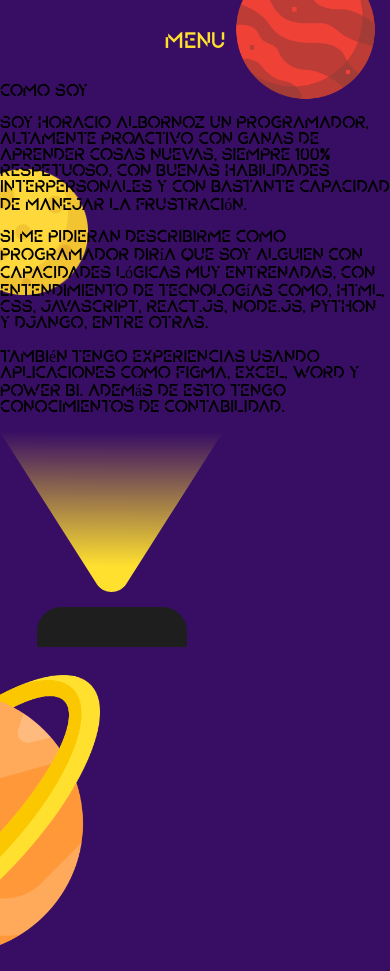
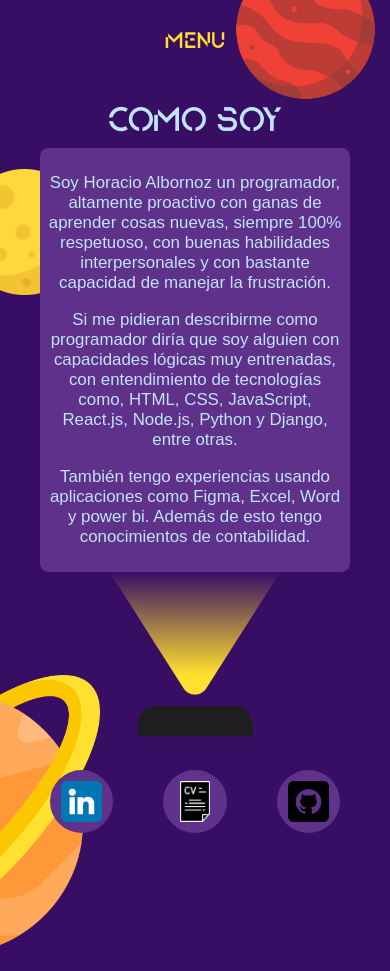
Before and after one commit to horacio-a/MiPorfolio, a Django app: page /space/quiensoy/ in a window 390 px wide. Run offline with Django 4.2, Linux system fonts and the light colour scheme.

Commit message:
pagina como soy resposive

```diff
--- a/porfolio/static/css/space.css
+++ b/porfolio/static/css/space.css
@@ -6,7 +6,7 @@
 
 
 
-@media (min-width: 0px) and (max-width: 768px) {
+@media (min-width: 0px) and (max-width: 900px) {
     body {
         cursor: none;
         overflow: hidden;
@@ -148,8 +148,8 @@
     }
 
 
-    .itemOpciones a{
-        font-size:  1.75vh;
+    .itemOpciones a {
+        font-size: 1.75vh;
         width: 35%;
         height: 75%;
         background-color: #FFE02F;
@@ -195,7 +195,7 @@
 
 
     .header .button.activo {
-        background-color:  #5F328B;
+        background-color: #5F328B;
         margin-bottom: 0vh;
     }
 
@@ -248,34 +248,86 @@
         justify-content: space-evenly;
         align-items: center;
     }
+
     .footer-movil a {
         display: flex;
         justify-content: center;
         align-items: center;
         background-color: #5F328B;
-        border-radius: 50% ;
+        border-radius: 50%;
         height: 7.5vh;
         width: 7.5vh;
     }
-    .footer-movil a img{
+
+    .footer-movil a img {
         height: 65%;
         width: auto;
     }
 
-    .main-nombre p{
+    .main-nombre p {
         margin: 0%;
         color: #BFE4F8;
         margin-top: 1vh;
         font-size: 6.75vh;
     }
-    .epilogo{
+
+    .epilogo {
         color: #FFE02F;
         font-size: 2.5vh;
     }
 
+    /* /////////////////////////// Quien soy movil  //////////////////////////////// */
+
+
+    .main-quiensoy {
+        width: 100%;
+        height: 100%;
+        display: flex;
+        flex-direction: column;
+        align-items: center;
+        justify-content: center;
+    }
+
+
+    #reflector_quiensoy {
+        width: 20.6vh;
+        height: 19.5vh;
+    }
+
+    .conteiner-quiensoy {
+        border-radius: 1vh;
+        padding: 1vh;
+        width: 75%;
+        height: auto;
+        background-color: #5F318B;
+        color: #BFE4F8;
+    }
+    .conteiner-quiensoy p {
+        font-family: Arial, Helvetica, sans-serif;
+        font-size: 2vh;
+        text-align: center;
+
+    }
+
+    .quiensoy-titulo {
+        display: none;
+    }
+
+    .quiensoy-titulo-movil {
+        color: #BFE4F8;
+        font-size: 3.75vh;
+        margin-bottom: 1vh;
+    }
+
+    /* ///////////////////////////  Quien soy movil //////////////////////////////// */
+
+
+
+
+
 }
 
-@media (min-width: 769px) {
+@media (min-width: 901px) {
     #header-movil {
         display: none;
     }
@@ -633,6 +685,16 @@
 
 
     /* /////////////////////////// quien soy //////////////////////////////// */
+    #reflector_quiensoy {
+        margin-left: 20%;
+        margin-top: 2%;
+        width: 20.6vh;
+        height: 19.5vh;
+    }
+
+    .quiensoy-titulo-movil {
+        display: none;
+    }
 
     .main-inicio .main-quiensoy {
         display: flex;
@@ -829,12 +891,7 @@
         color: white;
     }
 
-    #reflector_quiensoy {
-        margin-left: 20%;
-        margin-top: 5%;
 
-
-    }
 
 
     /* /////////////////////////// Habilidades //////////////////////////////// */
--- a/porfolio/template/space/quiensoy.html
+++ b/porfolio/template/space/quiensoy.html
@@ -7,6 +7,7 @@
 {% block content %}
 <div class="main-inicio">
     <div class="main-quiensoy">
+        <div class="quiensoy-titulo-movil">Como Soy</div>
         <div class="conteiner-quiensoy">
             <div class="quiensoy-titulo">Como Soy</div>
             <p>Soy Horacio Albornoz un programador, altamente proactivo con ganas de aprender cosas nuevas, siempre 100%
@@ -125,6 +126,20 @@
 
     </div>
 
+</div>
+
+
+<div class="footer-movil">
+    <a href="">
+        <img src='{% static "imagenes/space/linkedin.png" %}' alt="" width="100%">
+    </a>
+    <a href="">
+        <img src='{% static "imagenes/space/cv.png" %}' alt="" width="85%">
+    </a>
+    <a href="">
+        <img src='{% static "imagenes/space/github.png" %}' alt="" width="100%">
+
+    </a>
 
 </div>
 {% endblock %}
```
